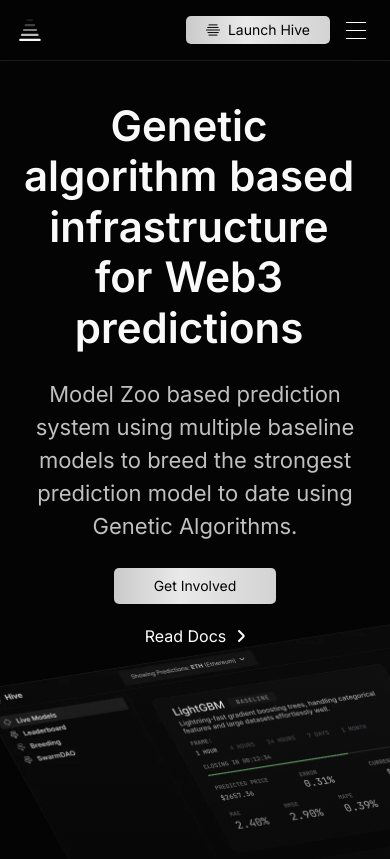
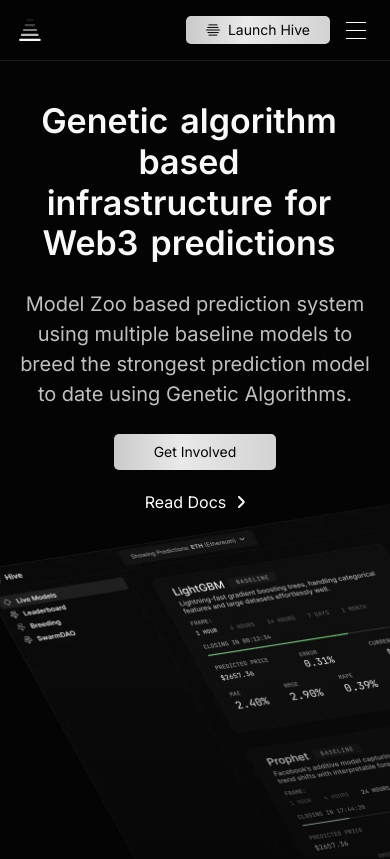
Before and after one commit to GeneAlphaAI/genealpha-landing-page, a React (Vite) app: page / in a window 390 px wide. Shown: the top 859 px of the page. Built offline with nearby package versions, Linux system fonts and the light colour scheme.

Commit message:
Updates hero text size

```diff
--- a/src/components/hero/AnimatedHeadline.jsx
+++ b/src/components/hero/AnimatedHeadline.jsx
@@ -57,7 +57,7 @@ const AnimatedHeadline = () => {
       </h1>
 
       {/* Small Headline - Visible on mobile only */}
-      <h2 className="block sm:hidden text-xl text-primary-text font-semibold text-center leading-[120%]">
+      <h2 className="block sm:hidden text-[34px] text-primary-text font-semibold text-center leading-[120%]">
         {smallHeadline.split(" ").map((word, i) => (
           <motion.span
             key={`small-word-${i}`}
--- a/src/components/hero/Hero.jsx
+++ b/src/components/hero/Hero.jsx
@@ -12,7 +12,7 @@ const Hero = () => {
           variants={wordFadeIn(1.5, 1)}
           initial="hidden"
           animate="show"
-          className="text-secondary-text text-center text-md max-w-[55ch]"
+          className="text-secondary-text text-center text-[20px] sm:text-md max-w-[55ch]"
         >
           Model Zoo based prediction system using multiple baseline models to
           breed the strongest prediction model to date using Genetic Algorithms.
@@ -56,7 +56,7 @@ const Hero = () => {
         animate="show"
         src="/assets/hero/DAppSkew.webp"
         alt="Right Arrow - Docs"
-        className="absolute top-120 md:top-70 transform translate-x-[380px] sm:translate-x-[200px] w-full max-w-[2420px] min-w-[1200px] z-[1]"
+        className="absolute top-90 md:top-70 transform translate-x-[380px] sm:translate-x-[200px] w-full max-w-[2420px] min-w-[1200px] z-[1]"
       />
       <div className="absolute bottom-0 left-0 right-0 h-100 z-[3]  pointer-events-none bg-gradient-to-t from-primary to-transparent"></div>
       <div className="hidden sm:absolute top-0 right-0 h-full w-150 z-[3] pointer-events-none bg-gradient-to-l from-primary to-transparent"></div>
```
